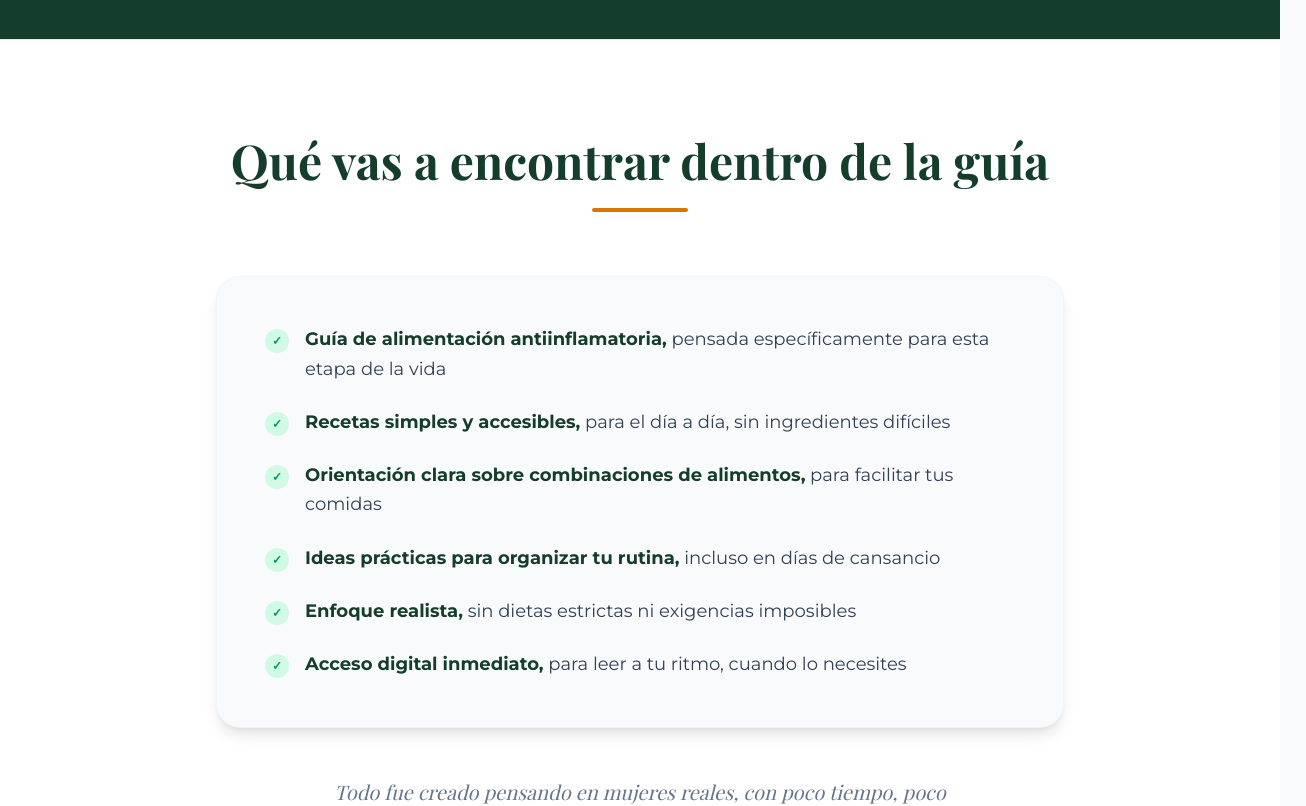
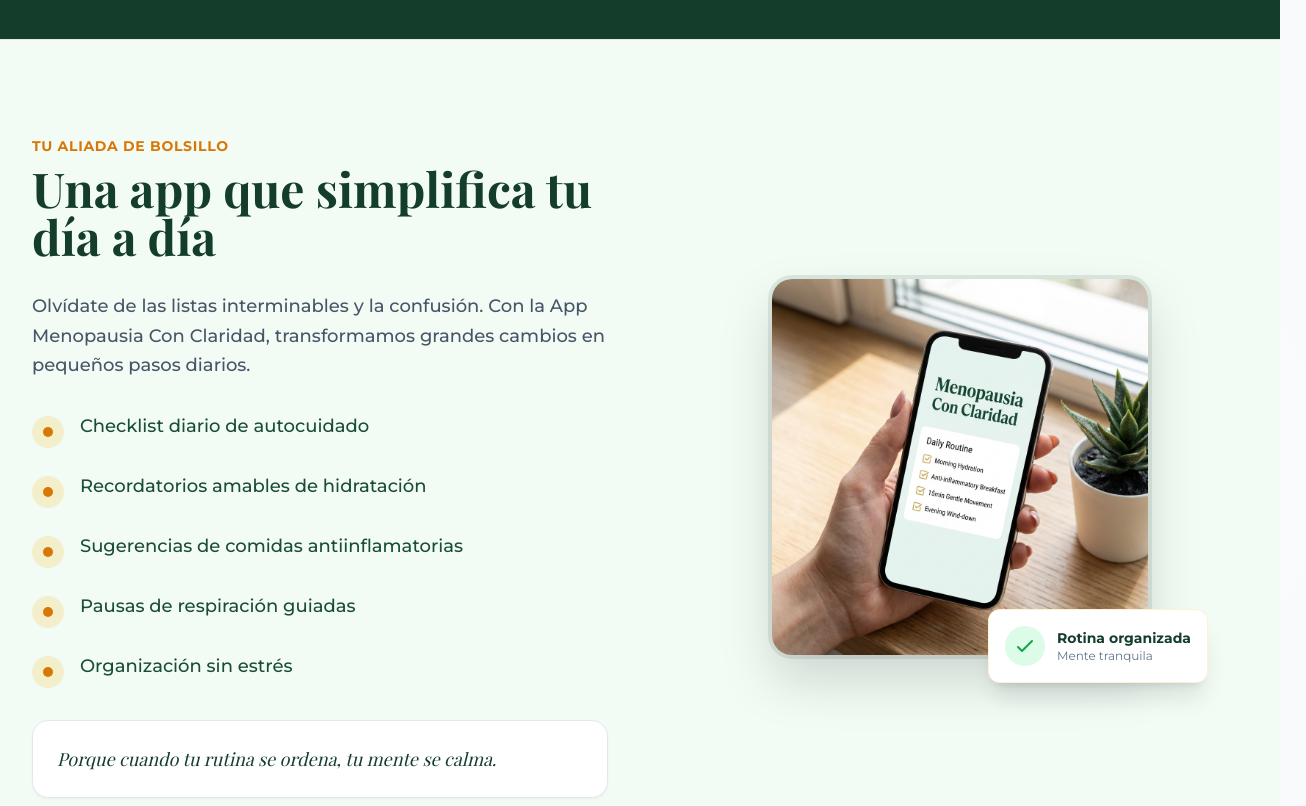
Before and after one commit to Oseias623/lumina-landing-page-generator, a React (Vite) app: page / in a window 1280 px wide. Shown: the part 4400-5206 px from the top of the page, 1306 px wide, since content can reach past the window. Built offline with nearby package versions, Linux system fonts and the light colour scheme; a web font is replaced by a local one.

Commit message:
Add App and Daily Routine feature to landing page

```diff
--- a/App.tsx
+++ b/App.tsx
@@ -20,6 +20,7 @@ import AudienceSection from './components/AudienceSection';
 import FAQSection from './components/FAQSection';
 import CountdownTimer from './components/CountdownTimer';
 import Icon from './components/Icon';
+import DailyRoutineApp from './components/DailyRoutineApp';
 
 const INITIAL_CONTENT: LandingPageContent = {
   businessName: "Cuidado e Clareza",
@@ -68,6 +69,20 @@ const INITIAL_CONTENT: LandingPageContent = {
       "Crear una rutina posible, sin agotamiento"
     ],
     closing: "No se trata de hacerlo perfecto. Se trata de hacerlo más consciente y más amable. Pequeños ajustes. Más claridad. Más sensación de control."
+  },
+  dailyRoutine: {
+    title: "Una app que simplifica tu día a día",
+    subtitle: "TU ALIADA DE BOLSILLO",
+    description: "Olvídate de las listas interminables y la confusión. Con la App Menopausia Con Claridad, transformamos grandes cambios en pequeños pasos diarios.",
+    items: [
+      "Checklist diario de autocuidado",
+      "Recordatorios amables de hidratación",
+      "Sugerencias de comidas antiinflamatorias",
+      "Pausas de respiración guiadas",
+      "Organización sin estrés"
+    ],
+    closing: "Porque cuando tu rutina se ordena, tu mente se calma.",
+    image: "/app-mockup.png"
   },
   guideContents: {
     title: "Qué vas a encontrar dentro de la guía",
@@ -297,6 +312,10 @@ const App: React.FC = () => {
           content={content.whyItWorks}
         />
 
+        <DailyRoutineApp
+          content={content.dailyRoutine}
+        />
+
         <GuideContents
           content={content.guideContents}
         />
--- /dev/null
+++ b/components/DailyRoutineApp.tsx
@@ -0,0 +1,87 @@
+import React from 'react';
+
+interface DailyRoutineAppContent {
+    title: string;
+    subtitle: string;
+    description: string;
+    items: string[];
+    closing: string;
+    image: string;
+}
+
+interface DailyRoutineAppProps {
+    content: DailyRoutineAppContent;
+}
+
+const DailyRoutineApp: React.FC<DailyRoutineAppProps> = ({ content }) => {
+    return (
+        <section className="py-24 bg-navy-50 text-navy-900 border-t border-navy-100">
+            <div className="max-w-7xl mx-auto px-4 sm:px-6 lg:px-8">
+                <div className="grid lg:grid-cols-2 gap-16 items-center">
+
+                    {/* Content Column */}
+                    <div className="space-y-8 order-2 lg:order-1">
+                        <div>
+                            <span className="text-gold-500 font-bold uppercase tracking-wider text-sm mb-2 block">
+                                {content.subtitle}
+                            </span>
+                            <h2 className="text-3xl md:text-5xl font-serif font-bold text-navy-900 leading-tight">
+                                {content.title}
+                            </h2>
+                        </div>
+
+                        <p className="text-lg text-slate-600 leading-relaxed font-medium">
+                            {content.description}
+                        </p>
+
+                        <div className="space-y-6">
+                            {content.items.map((item, index) => (
+                                <div key={index} className="flex items-start space-x-4">
+                                    <div className="flex-shrink-0 w-8 h-8 rounded-full bg-gold-400/20 flex items-center justify-center mt-1">
+                                        <div className="w-2.5 h-2.5 rounded-full bg-gold-500"></div>
+                                    </div>
+                                    <span className="text-navy-800 text-lg font-medium">{item}</span>
+                                </div>
+                            ))}
+                        </div>
+
+                        <div className="bg-white p-6 rounded-2xl border border-navy-100 shadow-sm mt-8">
+                            <p className="text-lg font-serif font-medium text-navy-900 italic">
+                                {content.closing}
+                            </p>
+                        </div>
+                    </div>
+
+                    {/* Mockup Column */}
+                    <div className="relative order-1 lg:order-2">
+                        {/* Decorative Circle */}
+                        <div className="absolute top-1/2 left-1/2 -translate-x-1/2 -translate-y-1/2 w-[120%] h-[120%] bg-white/50 rounded-full blur-3xl -z-10"></div>
+
+                        <img
+                            src={content.image}
+                            alt="App Daily Routine Interface"
+                            width="500"
+                            height="750"
+                            className="relative z-10 w-full max-w-sm mx-auto transform hover:-translate-y-2 transition-transform duration-500 drop-shadow-2xl rounded-3xl border-4 border-navy-900/10"
+                        />
+                        {/* Floating Badge */}
+                        <div className="absolute -bottom-6 -right-6 lg:right-10 bg-white p-4 rounded-xl shadow-xl flex items-center space-x-3 max-w-xs z-20 border border-gold-400/20">
+                            <div className="bg-green-100 p-2 rounded-full text-green-600">
+                                <svg xmlns="http://www.w3.org/2000/svg" className="h-6 w-6" fill="none" viewBox="0 0 24 24" stroke="currentColor">
+                                    <path strokeLinecap="round" strokeLinejoin="round" strokeWidth={2} d="M5 13l4 4L19 7" />
+                                </svg>
+                            </div>
+                            <div>
+                                <p className="text-sm font-bold text-navy-900">Rotina organizada</p>
+                                <p className="text-xs text-slate-500">Mente tranquila</p>
+                            </div>
+                        </div>
+                    </div>
+
+                </div>
+            </div>
+        </section>
+    );
+};
+
+export default DailyRoutineApp;
--- a/types.ts
+++ b/types.ts
@@ -60,6 +60,14 @@ export interface LandingPageContent {
       text: string;
     }[];
     closing: string;
+  };
+  dailyRoutine: {
+    title: string;
+    subtitle: string;
+    description: string;
+    items: string[];
+    closing: string;
+    image: string;
   };
   recipes: {
     title: string;
```
Also changed, not shown: public/app-mockup.png (added).
